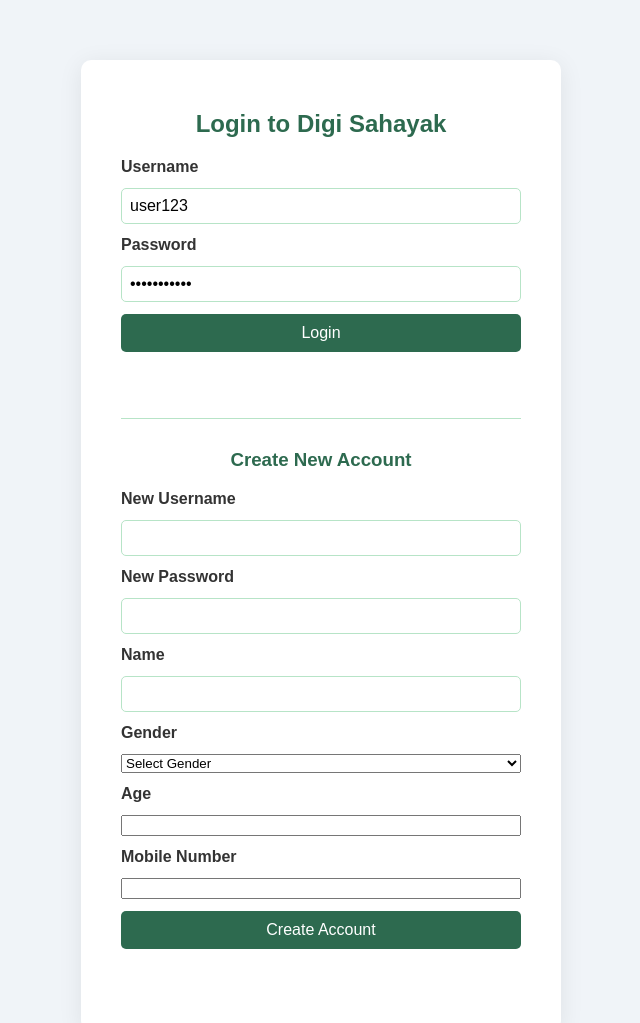
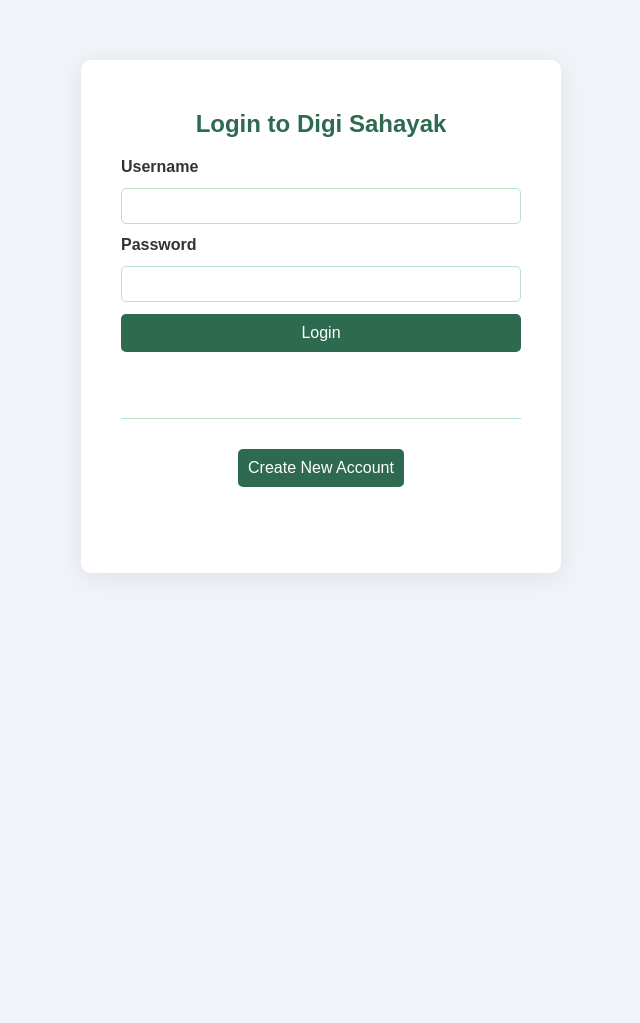
Before and after one commit to finexrohit/DigiSahayak, a plain HTML site: page index.html in a window 1280 px wide. Shown: the top 1023 px of the page, without its empty margins (319-959 px from the left). After the commit the page ends 800 px from the top, so only its background shows below. Drawn offline with Linux system fonts and the light colour scheme.

Commit message:
Add files via upload

```diff
--- a/index.html
+++ b/index.html
@@ -22,15 +22,15 @@
             <h2>Login to Digi Sahayak</h2>
             <form id="loginForm">
                 <label for="username">Username</label>
-                <input type="text" id="username" name="username" required value="user123">
+                <input type="text" id="username" name="username" required>
                 <label for="password">Password</label>
-                <input type="password" id="password" name="password" required value="password123">
+                <input type="password" id="password" name="password" required>
                 <button type="submit">Login</button>
             </form>
             <p id="loginMessage"></p>
             <hr>
-            <h3>Create New Account</h3>
-            <form id="registerForm">
+            <button id="showRegisterBtn" type="button">Create New Account</button>
+            <form id="registerForm" style="display:none; margin-top: 20px;">
                 <label for="newUsername">New Username</label>
                 <input type="text" id="newUsername" name="newUsername" required>
                 <label for="newPassword">New Password</label>
--- a/script.js
+++ b/script.js
@@ -1,3 +1,10 @@
+// Show registration form when button is clicked
+document.getElementById('showRegisterBtn').addEventListener('click', function() {
+    document.getElementById('registerForm').style.display = 'block';
+    this.style.display = 'none';
+});
+
+// Hide registration form and show button after successful registration
 // Default users for each role
 const defaultUsers = [
     // Owners
@@ -105,5 +112,7 @@ document.getElementById('registerForm').addEventListener('submit', function(e) {
         msg.style.color = '#2d6a4f';
         msg.textContent = 'Account created! You can now log in.';
         document.getElementById('registerForm').reset();
+        document.getElementById('registerForm').style.display = 'none';
+        document.getElementById('showRegisterBtn').style.display = 'inline-block';
     }
 });
--- a/style.css
+++ b/style.css
@@ -1,3 +1,9 @@
+/* Center the Create New Account button */
+#showRegisterBtn {
+    display: block;
+    margin: 0 auto 20px auto;
+    width: fit-content;
+}
 body {
     background: #f0f4f8;
     font-family: Arial, sans-serif;
```
